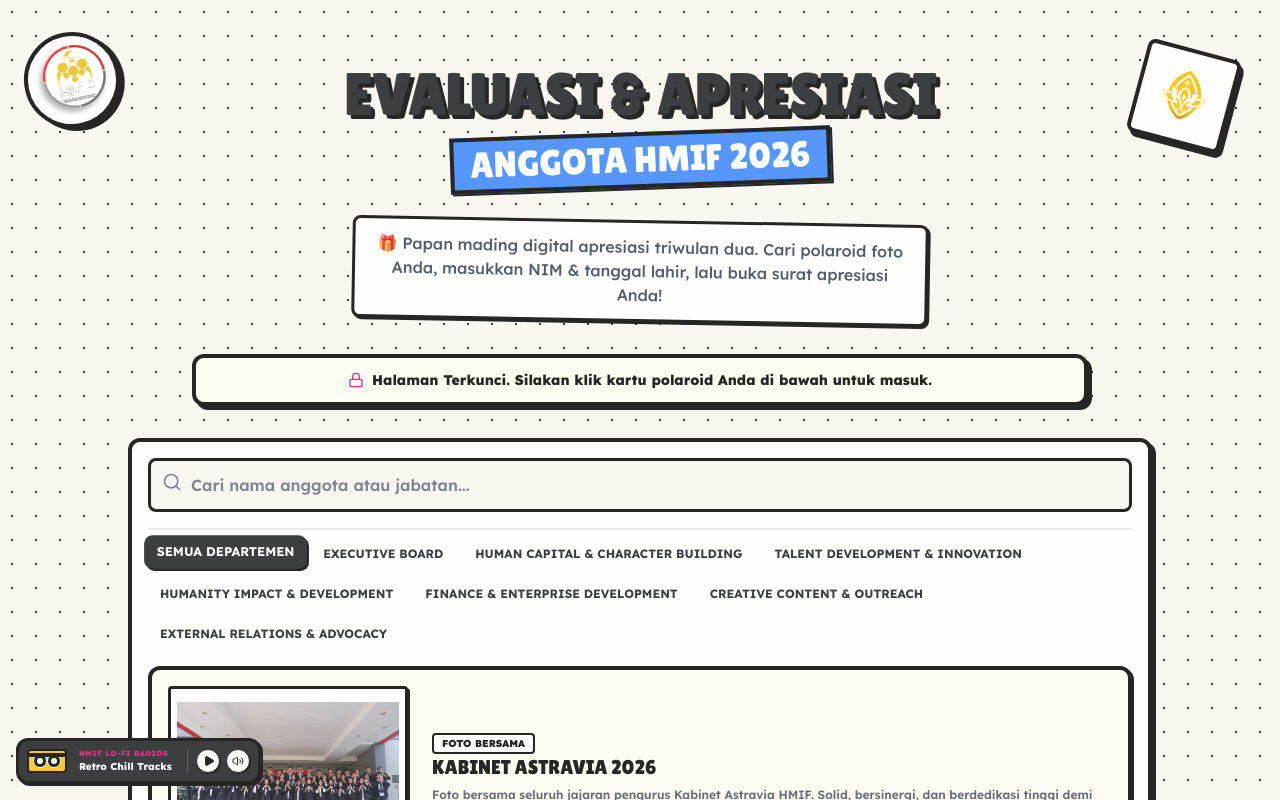
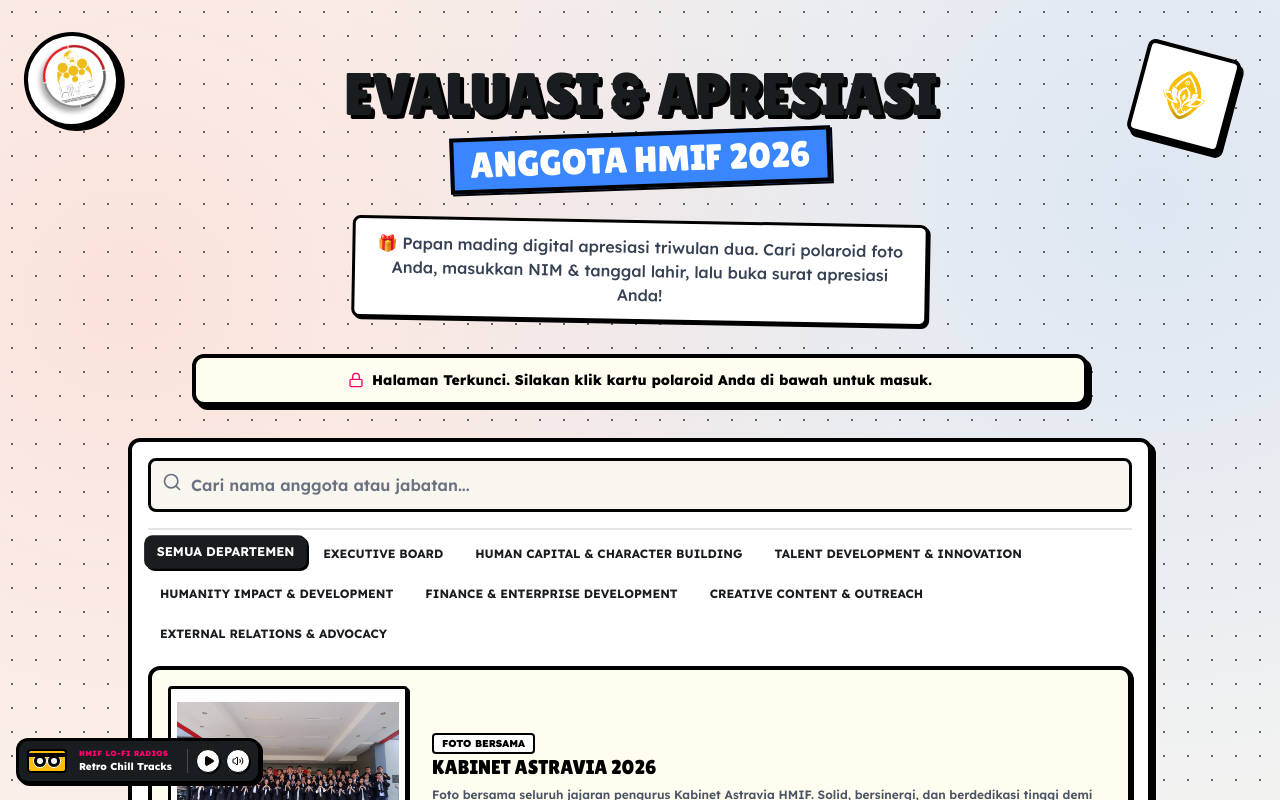
Before and after one commit to AedilAnsyah/project-eval, a Next.js app: page / in a window 1280 px wide. Shown: the top 800 px of the page. Built offline with nearby package versions, Linux system fonts and the light colour scheme; no server answers; the database is empty.

Commit message:
style: replace polka-dot-bg with premium y2k-mesh-bg gradient overlay and update lo-fi audio source to high-speed mixkit CDN

```diff
--- a/src/app/dashboard/page.js
+++ b/src/app/dashboard/page.js
@@ -313,7 +313,7 @@ export default function DashboardPage() {
   // ----------------------------------------------------
   if (loading) {
     return (
-      <div className="min-h-screen polka-dot-bg flex items-center justify-center">
+      <div className="min-h-screen y2k-mesh-bg flex items-center justify-center">
         <div className="bg-white border-4 border-black p-6 rounded-xl shadow-neo-md text-center max-w-sm">
           <RefreshCw className="w-10 h-10 animate-spin mx-auto mb-4 text-[#3A86FF]" />
           <p className="font-lexend font-black">Memuat halaman pengurus...</p>
@@ -325,7 +325,7 @@ export default function DashboardPage() {
   // Denied Access Guard
   if (!currentUser || (currentUser.role !== "admin" && currentUser.role !== "koor")) {
     return (
-      <div className="min-h-screen polka-dot-bg flex items-center justify-center p-4">
+      <div className="min-h-screen y2k-mesh-bg flex items-center justify-center p-4">
         <div className="bg-[#FF6B6B] border-4 border-black p-8 rounded-2xl max-w-md text-center shadow-neo-lg">
           <Lock className="w-16 h-16 mx-auto text-black mb-4" />
           <h2 className="font-lilita text-2xl uppercase text-black mb-2">Akses Ditolak</h2>
@@ -367,7 +367,7 @@ export default function DashboardPage() {
   const visibleMembers = getVisibleMembers();
 
   return (
-    <div className="min-h-screen polka-dot-bg pb-20">
+    <div className="min-h-screen y2k-mesh-bg pb-20">
 
       {/* Top Header Bar */}
       <div className="bg-white border-b-4 border-black py-4 sticky top-0 z-30">
--- a/src/app/globals.css
+++ b/src/app/globals.css
@@ -110,3 +110,35 @@ body {
   background-size: 30px 30px;
   background-position: 0 0, 0 15px, 15px -15px, -15px 0px;
 }
+
+/* Premium Y2K Mesh Gradient Grid Background */
+.y2k-mesh-bg {
+  position: relative;
+  background-color: #FAF7F0;
+  z-index: 1;
+}
+
+.y2k-mesh-bg::before {
+  content: "";
+  position: absolute;
+  inset: 0;
+  background:
+    radial-gradient(circle at 10% 15%, rgba(255, 107, 107, 0.15) 0%, transparent 40%),
+    radial-gradient(circle at 90% 10%, rgba(58, 134, 255, 0.15) 0%, transparent 40%),
+    radial-gradient(circle at 50% 85%, rgba(255, 190, 11, 0.15) 0%, transparent 45%),
+    radial-gradient(circle at 15% 75%, rgba(6, 214, 160, 0.12) 0%, transparent 35%),
+    radial-gradient(circle at 80% 80%, rgba(255, 0, 110, 0.12) 0%, transparent 40%);
+  z-index: -2;
+  pointer-events: none;
+}
+
+.y2k-mesh-bg::after {
+  content: "";
+  position: absolute;
+  inset: 0;
+  background-image: radial-gradient(var(--color-brand-carbon) 1.5px, transparent 1.5px);
+  background-size: 24px 24px;
+  opacity: 0.65;
+  z-index: -1;
+  pointer-events: none;
+}
--- a/src/app/letter/[id]/LetterClient.js
+++ b/src/app/letter/[id]/LetterClient.js
@@ -369,7 +369,7 @@ export default function LetterClient({ memberId, initialMember, initialKoorName
   // ----------------------------------------------------
   if (loading) {
     return (
-      <div className="min-h-screen polka-dot-bg flex items-center justify-center">
+      <div className="min-h-screen y2k-mesh-bg flex items-center justify-center">
         <div className="bg-white border-4 border-black p-6 rounded-xl shadow-neo-md text-center max-w-sm">
           <div className="w-12 h-12 border-4 border-t-brand-cc border-black rounded-full animate-spin mx-auto mb-4"></div>
           <p className="font-lexend font-black">Memuat lembar surat...</p>
@@ -381,7 +381,7 @@ export default function LetterClient({ memberId, initialMember, initialKoorName
   // Not Logged In Guard
   if (!currentUser) {
     return (
-      <div className="min-h-screen polka-dot-bg flex items-center justify-center p-4">
+      <div className="min-h-screen y2k-mesh-bg flex items-center justify-center p-4">
         <div className="bg-[#FF6B6B] border-4 border-black p-8 rounded-2xl max-w-md text-center shadow-neo-lg rotate-[-1deg]">
           <Lock className="w-16 h-16 mx-auto text-black mb-4 animate-bounce" />
           <h2 className="font-lilita text-2xl uppercase text-black mb-2">Akses Terkunci</h2>
@@ -403,7 +403,7 @@ export default function LetterClient({ memberId, initialMember, initialKoorName
   // Unauthorized Access Guard
   if (!isAuthorized) {
     return (
-      <div className="min-h-screen polka-dot-bg flex items-center justify-center p-4">
+      <div className="min-h-screen y2k-mesh-bg flex items-center justify-center p-4">
         <div className="bg-[#FF6B6B] border-4 border-black p-8 rounded-2xl max-w-md text-center shadow-neo-lg rotate-[1deg]">
           <EyeOff className="w-16 h-16 mx-auto text-black mb-4" />
           <h2 className="font-lilita text-2xl uppercase text-black mb-2">Kerahasiaan Terjamin</h2>
--- a/src/app/page.js
+++ b/src/app/page.js
@@ -312,7 +312,7 @@ export default function Home() {
   const requiresPassword = !!(currentMemberInModal && (currentMemberInModal.role === 'admin' || currentMemberInModal.role === 'koor'));
 
   return (
-    <div className="min-h-screen polka-dot-bg flex flex-col relative overflow-hidden pb-16">
+    <div className="min-h-screen y2k-mesh-bg flex flex-col relative overflow-hidden pb-16">
 
       {/* Decorative Stickers (Neon Brutalism Elements) */}
       <div className="absolute top-8 left-6 w-24 h-24 bg-white rounded-full border-4 border-black rotate-[-12deg] shadow-neo-md flex items-center justify-center select-none hidden md:flex sticker-shake z-10">
@@ -652,7 +652,7 @@ export default function Home() {
 
       {/* FLOATING CASSETTE MUSIC PLAYER */}
       <div className="fixed bottom-4 left-4 z-40 flex items-center gap-2 select-none group">
-        <audio ref={audioRef} src="https://www.soundhelix.com/examples/mp3/SoundHelix-Song-8.mp3" loop />
+        <audio ref={audioRef} src="https://assets.mixkit.co/music/preview/mixkit-lo-fi-dreams-141.mp3" loop />
 
         {/* Cassette Tape Shape */}
         <div className="bg-[#1A1D20] text-white border-3 border-black p-2 rounded-xl shadow-neo-sm flex items-center gap-3 transition-all duration-300 transform group-hover:scale-105">
```
